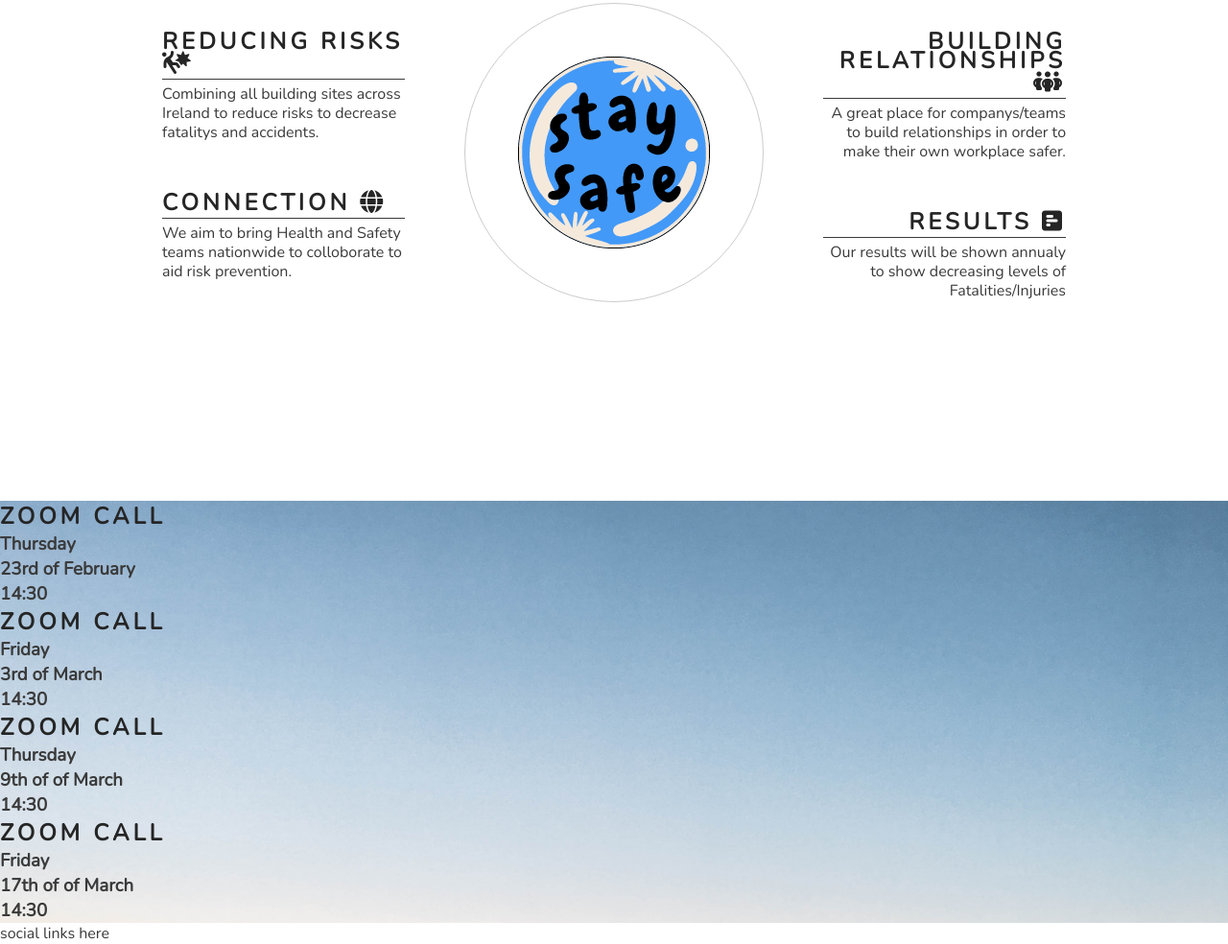
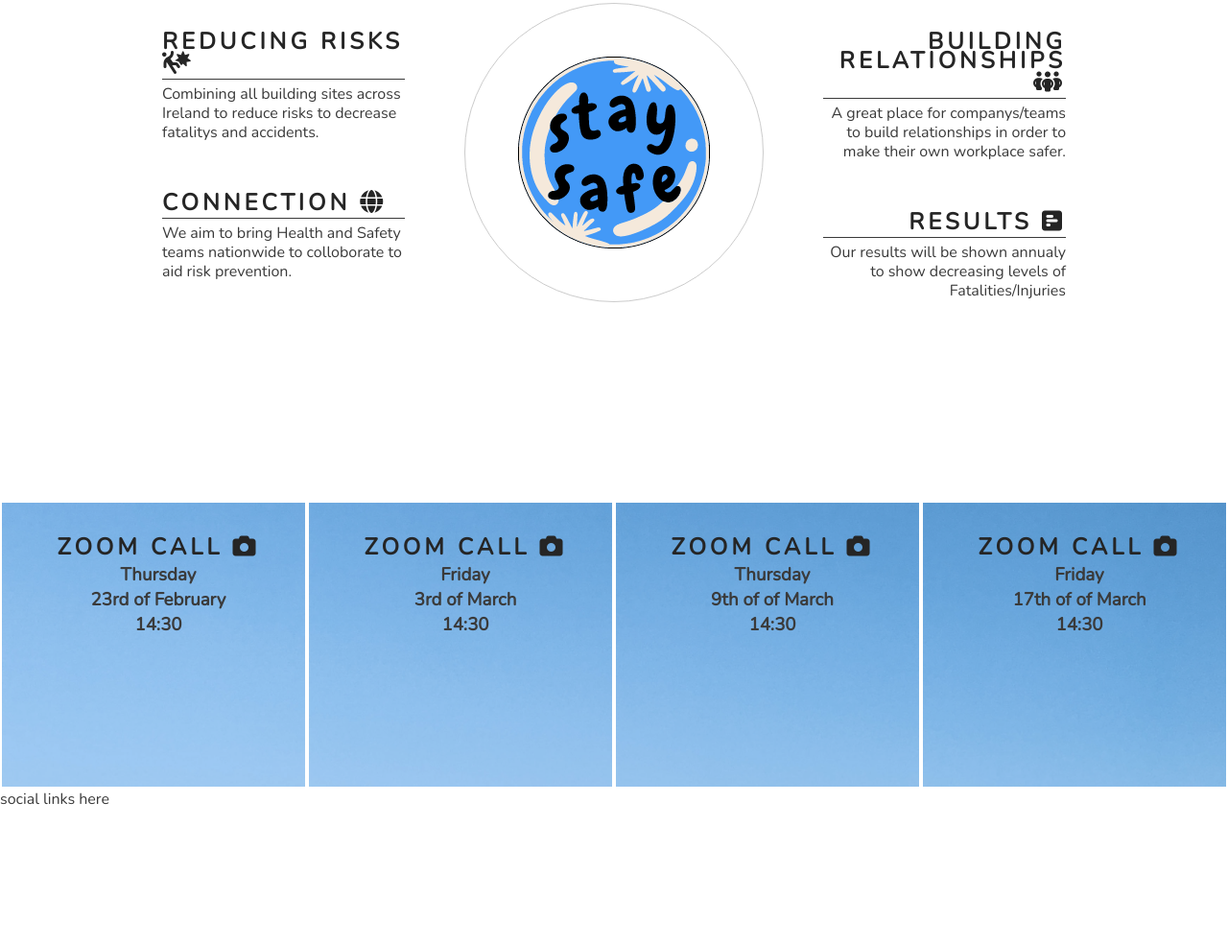
Before and after one commit to phillywhitty/h-s-connect, a plain HTML site: page index.html in a window 1280 px wide. Shown: the part 773-1757 px from the top of the page at 96% size. After the commit the page ends 1617 px from the top, so only its background shows below. Drawn offline with nearby package versions, Linux system fonts and the light colour scheme.

Commit message:
add style to zoom call structure

```diff
--- a/assets/css/style.css
+++ b/assets/css/style.css
@@ -215,3 +215,19 @@ hr {
     overflow: hidden;
 
 }
+
+#zoom-calls div {
+    background-color:rgba(61, 159, 250, 0.4);
+    width: 25%;
+    height: 300px;
+    float: left;
+    padding: 30px 0 0 10px;
+    text-align: center;
+    border: 2px solid white;
+    box-sizing: border-box;
+
+}
+
+#zoom-calls h2 {
+    color: #252525;
+}
--- a/index.html
+++ b/index.html
@@ -107,28 +107,28 @@
 
     <section id="zoom-calls">
         <div>
-            <h2>Zoom Call</h2>
+            <h2>Zoom Call <i class="fa-solid fa-camera"></i></i></h2>
             <h3>Thursday</h3>
             <h3>23rd of February</h3>
             <h3>14:30</h3>
 
         </div>
         <div>
-            <h2>Zoom Call</h2>
+            <h2>Zoom Call <i class="fa-solid fa-camera"></i></i></h2>
             <h3>Friday</h3>
             <h3>3rd of March</h3>
             <h3>14:30</h3>
 
         </div>
         <div>
-            <h2>Zoom Call</h2>
+            <h2>Zoom Call <i class="fa-solid fa-camera"></i></i></h2>
             <h3>Thursday</h3>
             <h3>9th of of March</h3>
             <h3>14:30</h3>
 
         </div>
         <div>
-            <h2>Zoom Call</h2>
+            <h2>Zoom Call <i class="fa-solid fa-camera"></i></i></h2>
             <h3>Friday</h3>
             <h3>17th of of March</h3>
             <h3>14:30</h3>
```
